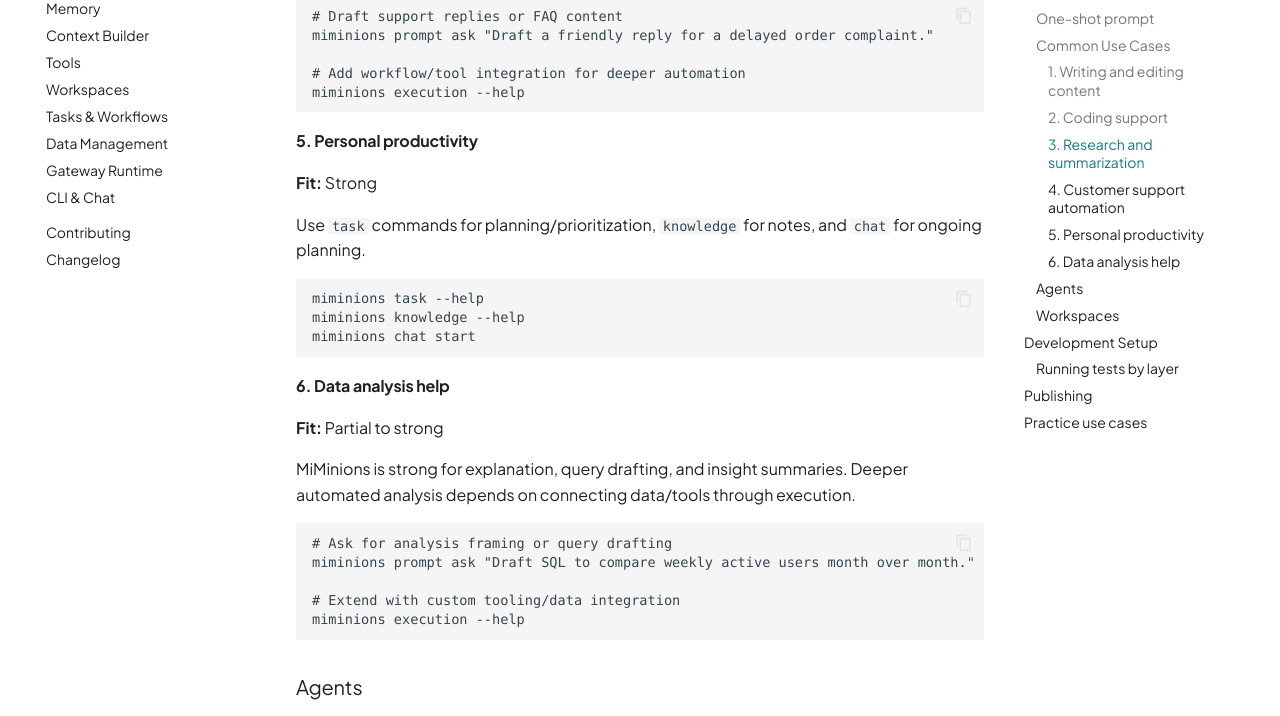
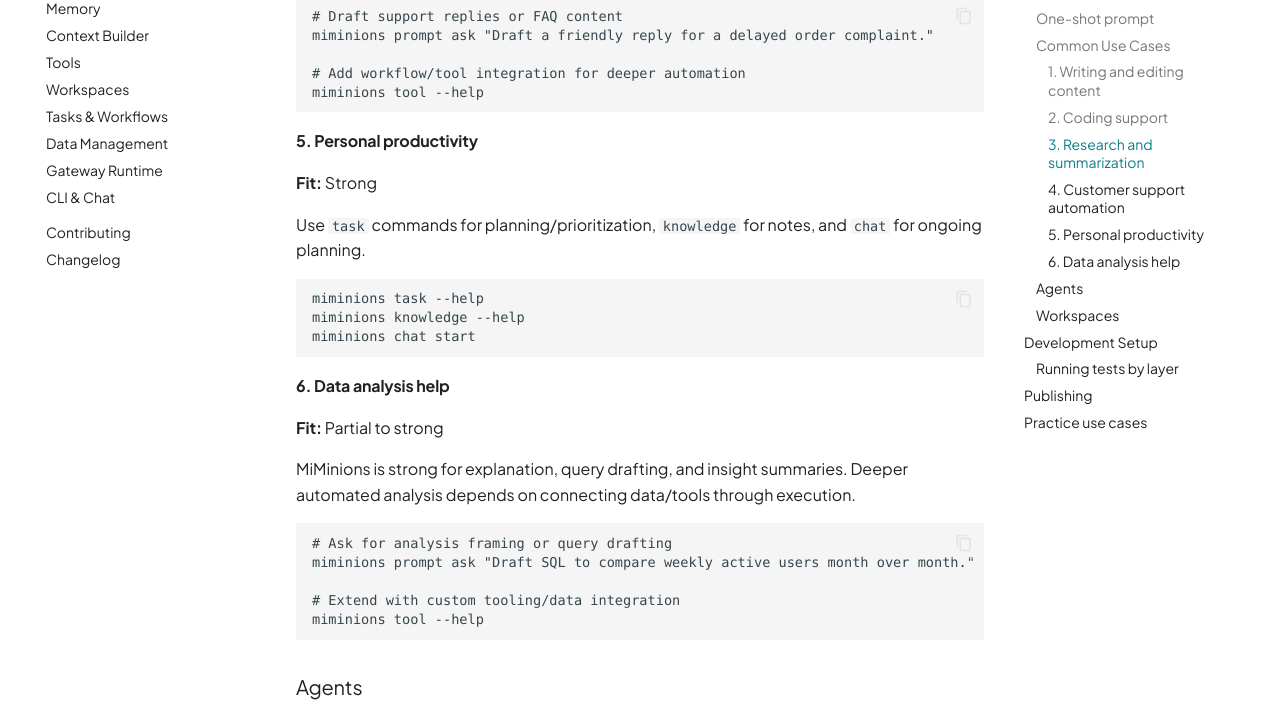
Before and after one commit to MiMinions-ai/MiMinions, an MkDocs documentation site: the page built from docs/getting-started.md, in a window 1280 px wide and 1400 px high, scrolled down 4431 px. Shown: the part 252-968 px from the top of the window. Built offline with MkDocs 1.6.1 and Material for MkDocs 9.7.7, drawn with Linux system fonts in a browser that asks for light colours; comment, search, counter and statistics services are not loaded.

Commit message:
- adjust docs to reflect naming changes

````diff
--- a/docs/getting-started.md
+++ b/docs/getting-started.md
@@ -136,7 +136,7 @@
 ```
 
 Registered command groups: `auth`, `agent`, `tool`, `task`, `knowledge`, `workspace`,
-`execution`, `chat`, `gateway`, `prompt`.
+`chat`, `gateway`, `prompt`.
 
 ### Chat
 
@@ -222,7 +222,7 @@
     miminions prompt ask "Draft a friendly reply for a delayed order complaint."
 
     # Add workflow/tool integration for deeper automation
-    miminions execution --help
+    miminions tool --help
 
 #### 5. Personal productivity
 
@@ -246,7 +246,7 @@
     miminions prompt ask "Draft SQL to compare weekly active users month over month."
 
     # Extend with custom tooling/data integration
-    miminions execution --help
+    miminions tool --help
 
 ### Agents
 
````
Also changed, not shown: docs/changelog.md (+5 -1 lines), examples/cli_use_cases_example.md (+2 -2 lines), memory/present/glossary.md (+1 -1 lines), 1 other file.
